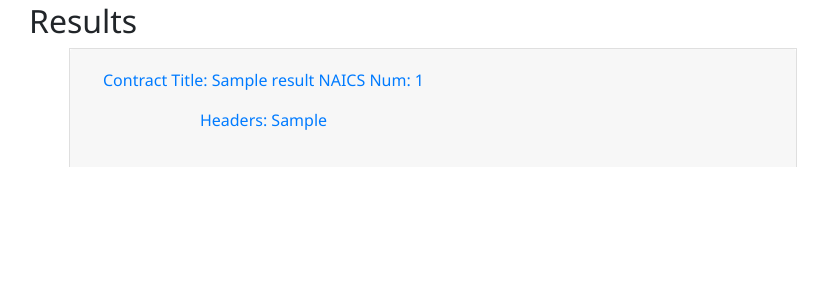
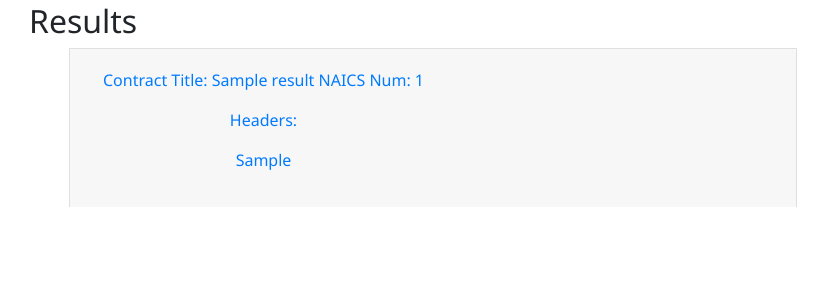
Before and after one commit to mrrogercampbell/fed-contract, a Django app: page / in a window 1280 px wide. Shown: the part 166-469 px from the top of the page, without its empty margins (227-1055 px from the left). Run offline with Django 3.2, Linux system fonts and the light colour scheme; tables that the repository leaves empty hold one stand-in row (values such as "Sample post"); some libraries are stand-ins or nearby versions.

Commit message:
add more styles

```diff
--- a/fed_contract_app/templates/result_list.html
+++ b/fed_contract_app/templates/result_list.html
@@ -10,7 +10,8 @@
                 <h2 class="mb-0">
                   <button class="btn btn-link listlink" type="button" data-toggle="collapse" data-target="#collapseOne" aria-expanded="true" aria-controls="collapseOne">
                     <p>Contract Title: {{ result.title }} NAICS Num: {{ result.naics }}</p>
-                    <p class="headers">Headers: {{ result.headers }}</p>
+                    <p class="headers">Headers: </p>
+                    <p>{{ result.headers }}</p>
                   </button>
                 </h2>
               </div>
```
